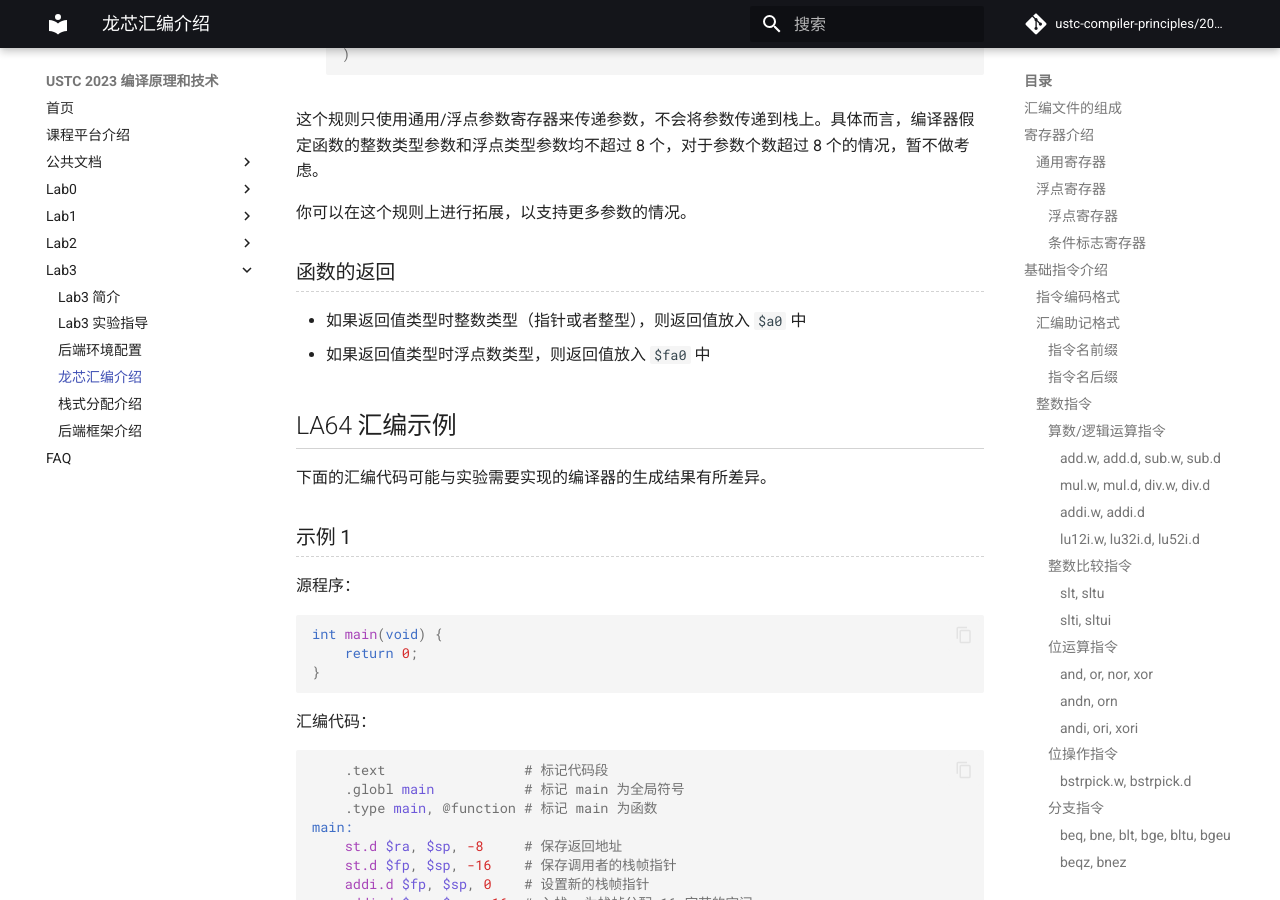
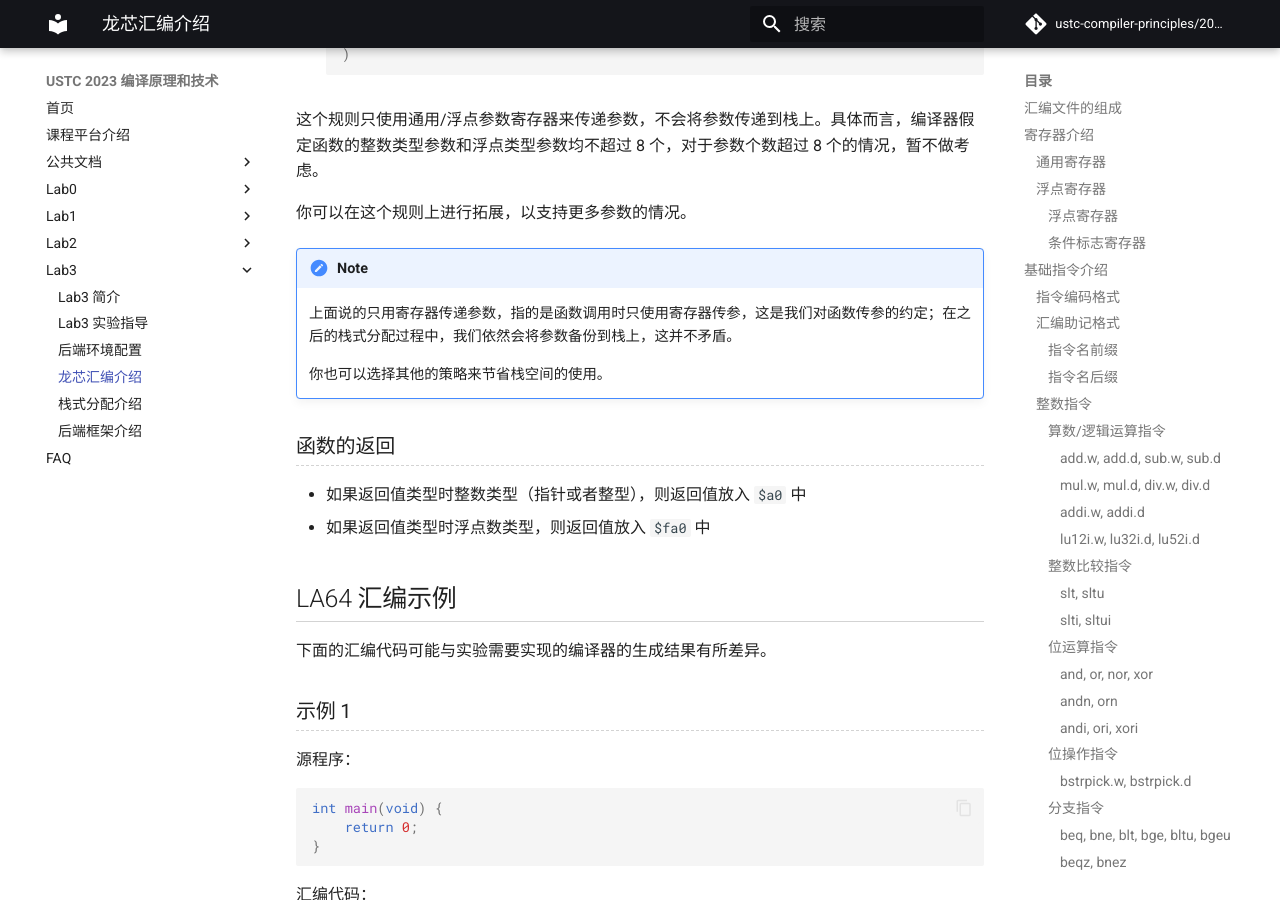
Before and after one commit to ustc-compiler-principles/2023, an MkDocs documentation site: the page built from docs/common/asm_intro.md, in a window 1280 px wide and 900 px high, scrolled down 29047 px. Built offline with MkDocs 1.6.1 and Material for MkDocs 9.7.7, drawn with Linux system fonts in a browser that asks for light colours; comment, search, counter and statistics services are not loaded.

Commit message:
update doc

```diff
--- a/docs/common/asm_intro.md
+++ b/docs/common/asm_intro.md
@@ -1112,6 +1112,12 @@ main_exit:
 
 你可以在这个规则上进行拓展，以支持更多参数的情况。
 
+!!! note
+
+    上面说的只用寄存器传递参数，指的是函数调用时只使用寄存器传参，这是我们对函数传参的约定；在之后的栈式分配过程中，我们依然会将参数备份到栈上，这并不矛盾。
+
+    你也可以选择其他的策略来节省栈空间的使用。
+
 ### 函数的返回
 
 - 如果返回值类型时整数类型（指针或者整型），则返回值放入 `$a0` 中
```
Also changed, not shown: docs/common/LightIR.md (+1 -1 lines).
